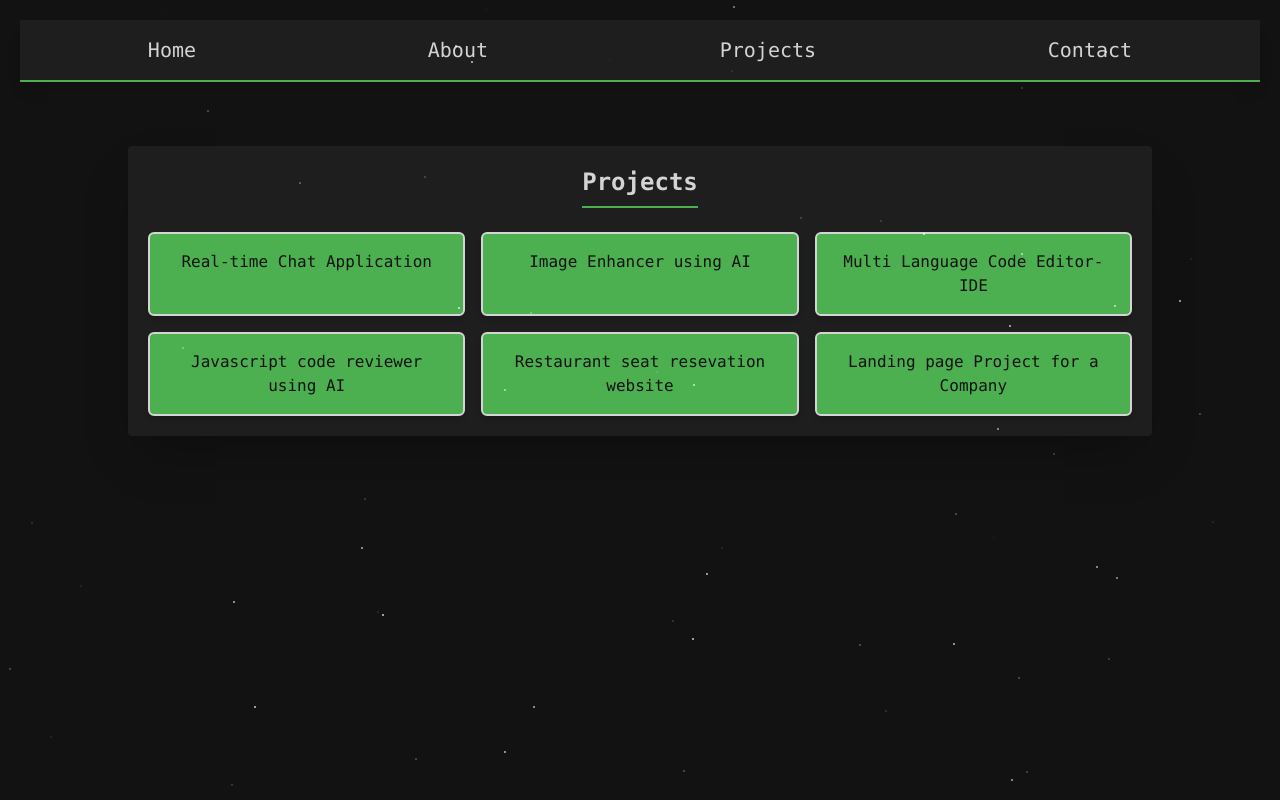
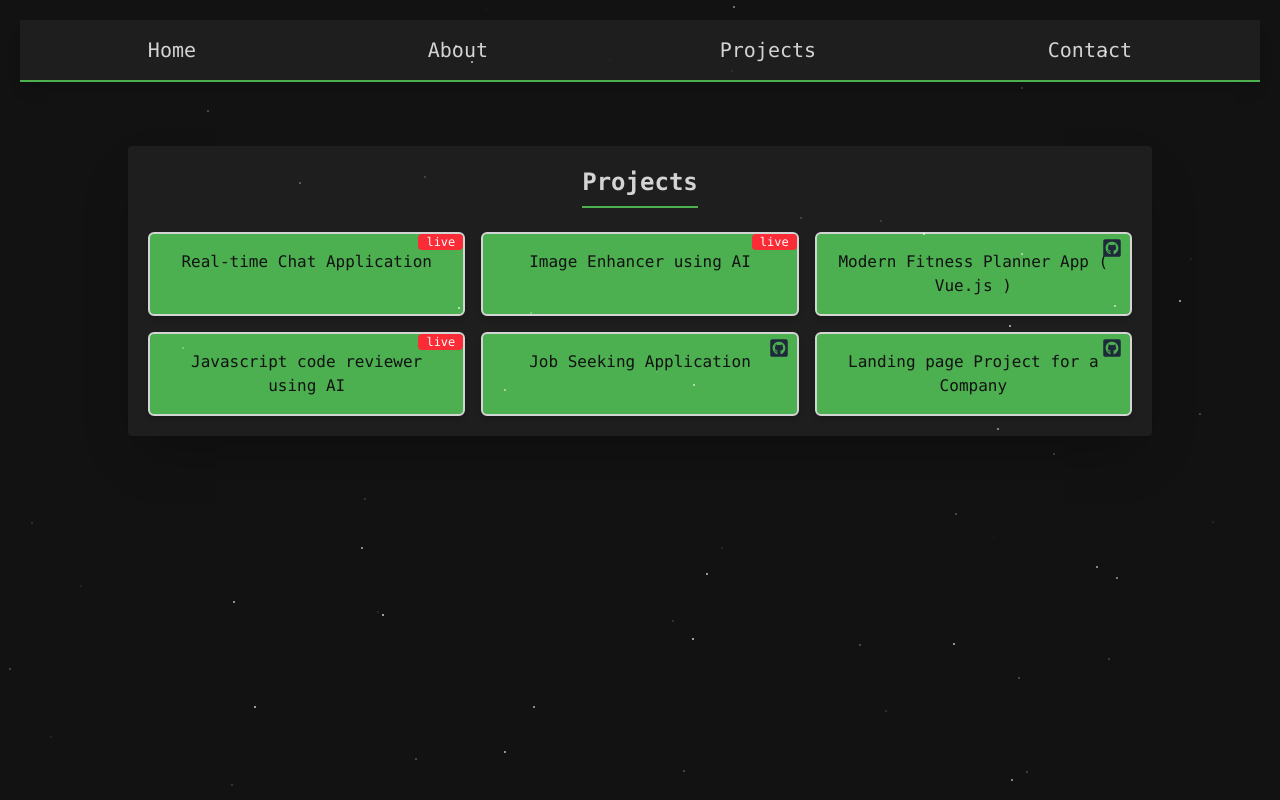
Before and after one commit to AmanHussainKhan/PORFOLIO_2025, a React (Vite) app in the folder client/: page / in a window 1280 px wide. Both pictures are taken after a click on the button "Projects". Built offline with nearby package versions, Linux system fonts and the light colour scheme; no server answers.

Commit message:
projet added

```diff
--- a/client/src/Pages/ProjectPage.jsx
+++ b/client/src/Pages/ProjectPage.jsx
@@ -1,26 +1,30 @@
 import React from "react";
 import { motion } from "framer-motion";
+import { FaGithubSquare } from "react-icons/fa";
 
 const projects = [
   {
     title: "Real-time Chat Application",
     link: "https://chatapp-2025-socket-io.onrender.com",
+    status: "live",
   },
   {
     title: "Image Enhancer using AI",
     link: "https://ai-image-enhancer-alpha.vercel.app",
+    status: "live",
   },
   {
-    title: "Multi Language Code Editor-IDE",
-    link: "https://multi-code-ide-frontend.vercel.app/login",
+    title: "Modern Fitness Planner App ( Vue.js )",
+    link: "https://github.com/AmanHussainKhan/ide",
   },
   {
     title: "Javascript code reviewer using AI",
-    link: "https://ai-code-reviewer-frontend-steel.vercel.app",
+    link: "https://js-ai-code-reviewer-2025-frontend.vercel.app",
+    status:"live"
   },
   {
-    title: "Restaurant seat resevation website",
-    link: "https://restaurant-seat-app.vercel.app",
+    title: "Job Seeking Application",
+    link: "https://job-seeking-app-2025-frontend.vercel.app",
   },
   {
     title: "Landing page Project for a Company",
@@ -49,9 +53,18 @@ export default function ProjectPage() {
               href={project.link}
               target="_blank"
               rel="noopener noreferrer"
-              className="block bg-[#4CAF50] text-[#121212] p-4 border-2 border-[#D4D4D4] hover:bg-[#1E1E1E] hover:text-[#D4D4D4] rounded-md transition-all shadow-md"
+              className="block relative bg-[#4CAF50] text-[#121212] p-4 border-2 border-[#D4D4D4] hover:bg-[#1E1E1E] hover:text-[#D4D4D4] rounded-md transition-all shadow-md"
             >
               {project.title}
+              {project.status === "live" ? (
+                <div className="absolute top-0 right-0 bg-red-500 text-white text-xs px-2 py-0.2 rounded">
+                  live
+                </div>
+              ) : (
+                <div className="absolute top-0 right-0 text-gray-800 text-xl px-2 py-1 rounded">
+                  <FaGithubSquare />
+                </div>
+              )}
             </a>
           ))}
         </div>
```
